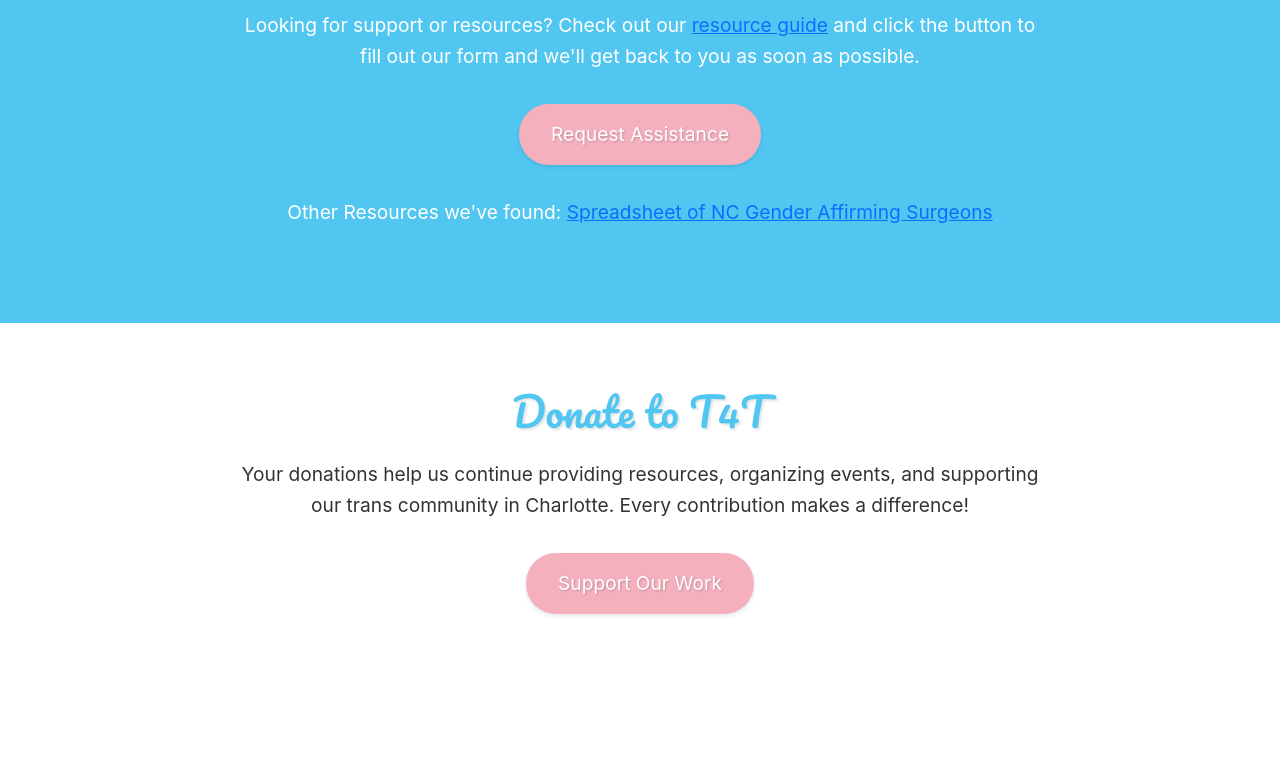
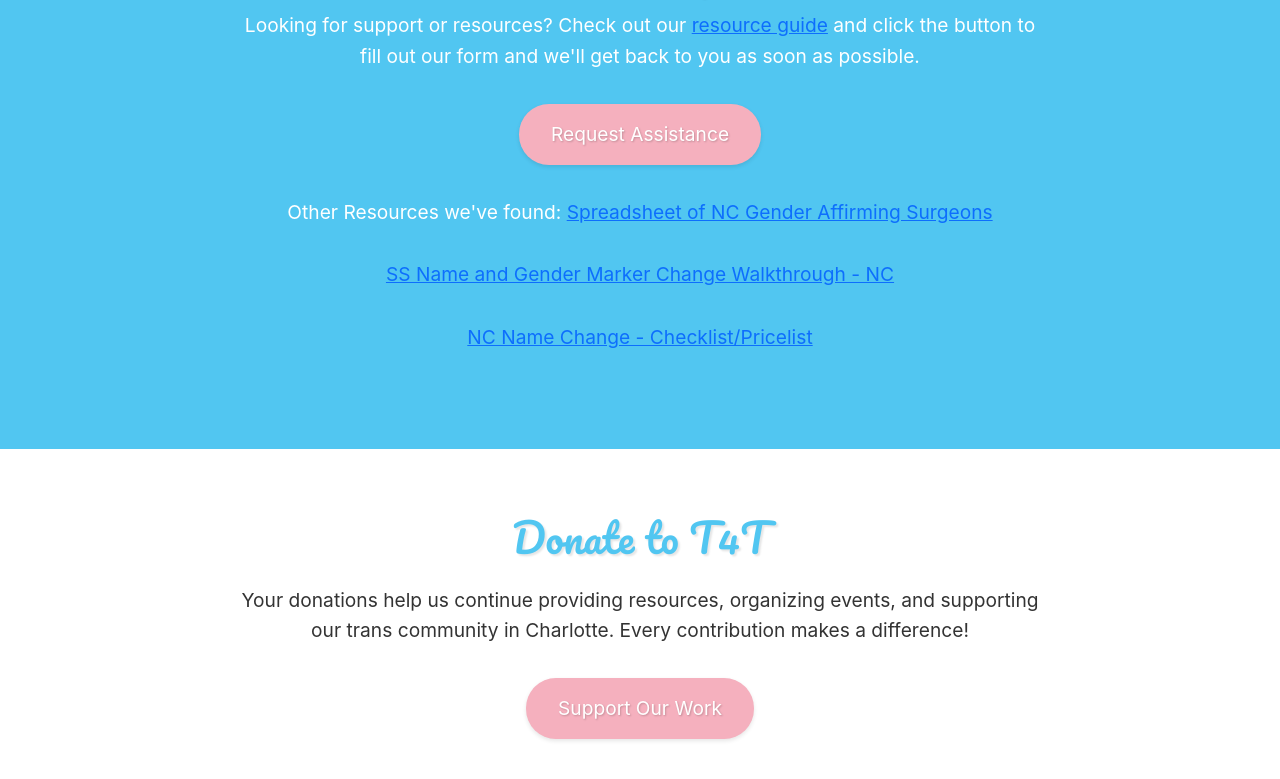
Before and after one commit to t4tclt/t4tclt, a React (Create React App) app: page / in a window 1280 px wide. Shown: the part 4900-5679 px from the top of the page. Before the commit the page ends 5578 px from the top, so only its background shows below. Built offline with nearby package versions, Linux system fonts and the light colour scheme.

Commit message:
resource add

```diff
--- a/src/routes/Home.tsx
+++ b/src/routes/Home.tsx
@@ -179,7 +179,8 @@
           </a>
 
           <p id ='surgeons'>Other Resources we've found: <a href="https://docs.google.com/spreadsheets/d/1zMl4i4fyOanl-Au_tUUpWYzWDyTrbdfz79aGTEav2gs/edit?gid=0#gid=0" target="_blank" rel="noopener noreferrer">Spreadsheet of NC Gender Affirming Surgeons</a></p>
-
+          <p><a href="https://docs.google.com/document/d/1U5cxmHfuz-9mLM7tsXgQSRhtNpXd1BpKzW2ILhXMq8M/edit?usp=sharing"target="_blank" rel="noopener noreferrer">SS Name and Gender Marker Change Walkthrough - NC</a></p>
+          <p><a href="https://docs.google.com/document/d/1arceK5ZsxXCTe8hDDSWS-TM4XRIREvVAjfzYhK-4-c4/edit?usp=sharing"target="_blank" rel="noopener noreferrer">NC Name Change - Checklist/Pricelist</a></p>
         </div>
       </div>
 
```
